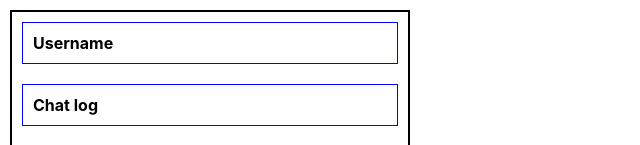
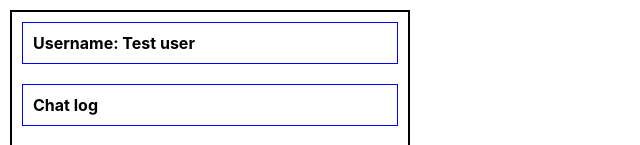
Before and after one commit to Bear4224/chatroom, a React (Create React App) app: page / in a window 1280 px wide. Shown: the top 145 px of the page, without its empty margins (0-640 px from the left). Built offline with nearby package versions, Linux system fonts and the light colour scheme.

Commit message:
Finished step 10

```diff
--- a/src/App.js
+++ b/src/App.js
@@ -1,4 +1,4 @@
-import React from 'react';
+import React, { useState } from 'react';
 import Username from './Username';
 import ChatLog from './ChatLog';
 import MessageInput from './MessageInput';
@@ -6,11 +6,15 @@ import './App.css';
 
 function App() {
 
+  const [username, setUsername] = useState('Test user');
+  const [messageInput, setMessageInput] = useState('');
+  const [chatLog, setChatLog] = useState([]);
+
   return (
     <div className="chat-container">
-      <Username />
-      <ChatLog />
-      <MessageInput />
+      <Username username={username} />
+      <ChatLog chatLog={chatLog} />
+      <MessageInput messageInput={messageInput} />
     </div>
   );
 }
--- a/src/Username.js
+++ b/src/Username.js
@@ -1,9 +1,9 @@
 import React from 'react';
 
-function Username() {
+function Username(props) {
   return (
     <div className="chat-username">
-      <h4>Username</h4>
+      <h4>Username: {props.username}</h4>
     </div>
   );
 }
```
